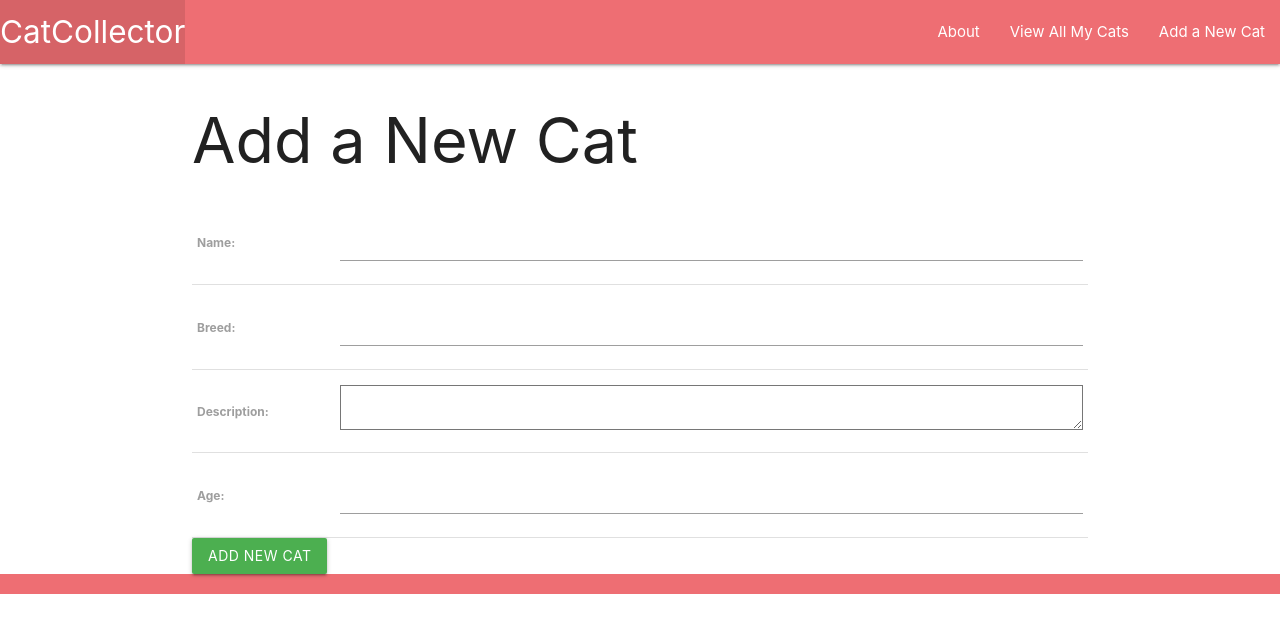
After one commit to myDeveloperJourney/cat-collector-project, a Django app: page /cats/create/ in a window 1280 px wide. The commit adds this page. Shown: the top 633 px of the page. Run offline with Django 4.2, Linux system fonts and the light colour scheme.

Commit message:
wip: adds latest changes

```diff
--- a/main_app/models.py
+++ b/main_app/models.py
@@ -1,4 +1,5 @@
 from django.db import models
+from django.urls import reverse
 
 # Create your models here.
 class Cat(models.Model):
@@ -9,3 +10,6 @@ class Cat(models.Model):
 
     def __str__(self):
         return self.name
+
+    def get_absolute_url(self):
+        return reverse('cats_detail', kwargs={'cat_id': self.id })
--- a/main_app/templates/base.html
+++ b/main_app/templates/base.html
@@ -22,12 +22,13 @@
         <div class="nav-wrapper">
           <ul>
             <li>
-              <a href="/" class="left brand-logo">CatCollector</a>
+              <a href="{% url 'home' %}" class="left brand-logo">CatCollector</a>
             </li>
           </ul>
           <ul class="right">
-            <li><a href="/about">About</a></li>
-            <li><a href="/cats">View All My Cats</a></li>
+            <li><a href="{% url 'about' %}">About</a></li>
+            <li><a href="{% url 'cats_index' %}">View All My Cats</a></li>
+            <li><a href="{% url 'cats_create' %}">Add a New Cat</a></li>
           </ul>
         </div>
       </nav>
--- a/main_app/templates/cats/index.html
+++ b/main_app/templates/cats/index.html
@@ -8,7 +8,7 @@ Cats Index | Cat Collector
 <h1>Cats Index</h1>
 
 {% for cat in cats %}
-<a href="{% url 'detail' cat.id %}">
+<a href="{% url 'cats_detail' cat.id %}">
     <div class="card">
         <div class="card-content">
             <span class="card-title">{{ cat.name }}</span>
--- /dev/null
+++ b/main_app/templates/main_app/cat_form.html
@@ -0,0 +1,21 @@
+{% extends 'base.html' %}
+
+{% block title %}
+
+Add a New Cat | Cat Collector
+
+{% endblock %}
+
+{% block content %}
+
+<h1>Add a New Cat</h1>
+
+<form action="" method="POST">
+    {% csrf_token %}
+    <table>
+        {{ form.as_table }}
+    </table>
+    <input type="submit" value="Add New Cat" class="btn green" />
+</form>
+
+{% endblock %}
--- a/main_app/urls.py
+++ b/main_app/urls.py
@@ -2,9 +2,9 @@ from django.urls import path
 from . import views
 
 urlpatterns = [
-    path('', views.home),
-    # add another url path to 'about/'
-    path('about/', views.about),
-    path('cats/', views.cats_index),
-    path('cats/<int:cat_id>/', views.cats_detail, name='detail')
+    path('', views.home, name='home'),
+    path('about/', views.about, name='about'),
+    path('cats/', views.cats_index, name='cats_index'),
+    path('cats/<int:cat_id>/', views.cats_detail, name='cats_detail'),
+    path('cats/create/', views.CatsCreate.as_view(), name='cats_create')
 ]
--- a/main_app/views.py
+++ b/main_app/views.py
@@ -1,3 +1,5 @@
+from django.views.generic.edit import CreateView
+
 from django.shortcuts import render
 from .models import Cat
 
@@ -14,3 +16,7 @@ def cats_index(request):
 def cats_detail(request, cat_id):
     cat = Cat.objects.get(id=cat_id)
     return render(request, 'cats/detail.html', {'cat': cat})
+
+class CatsCreate(CreateView):
+    model = Cat
+    fields = '__all__'
```
